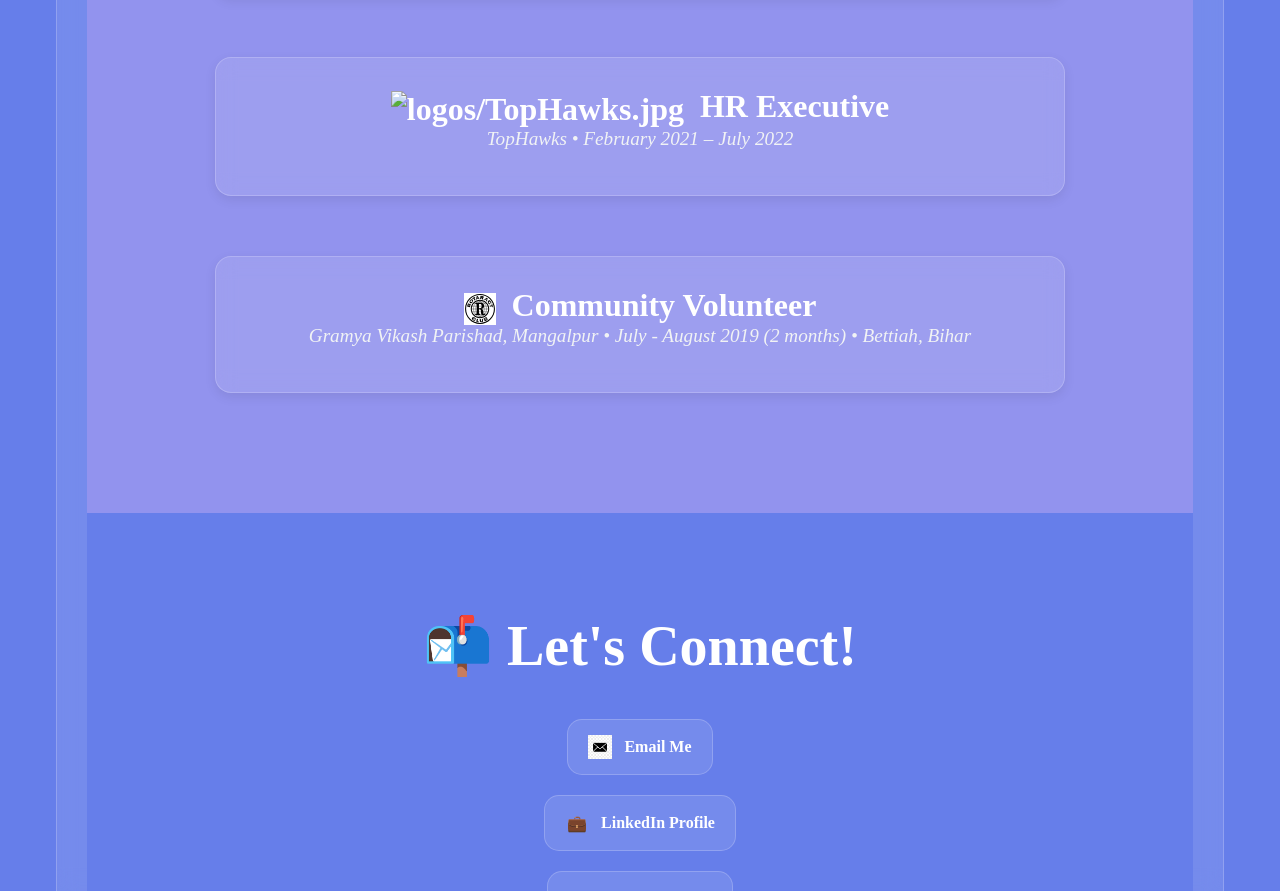
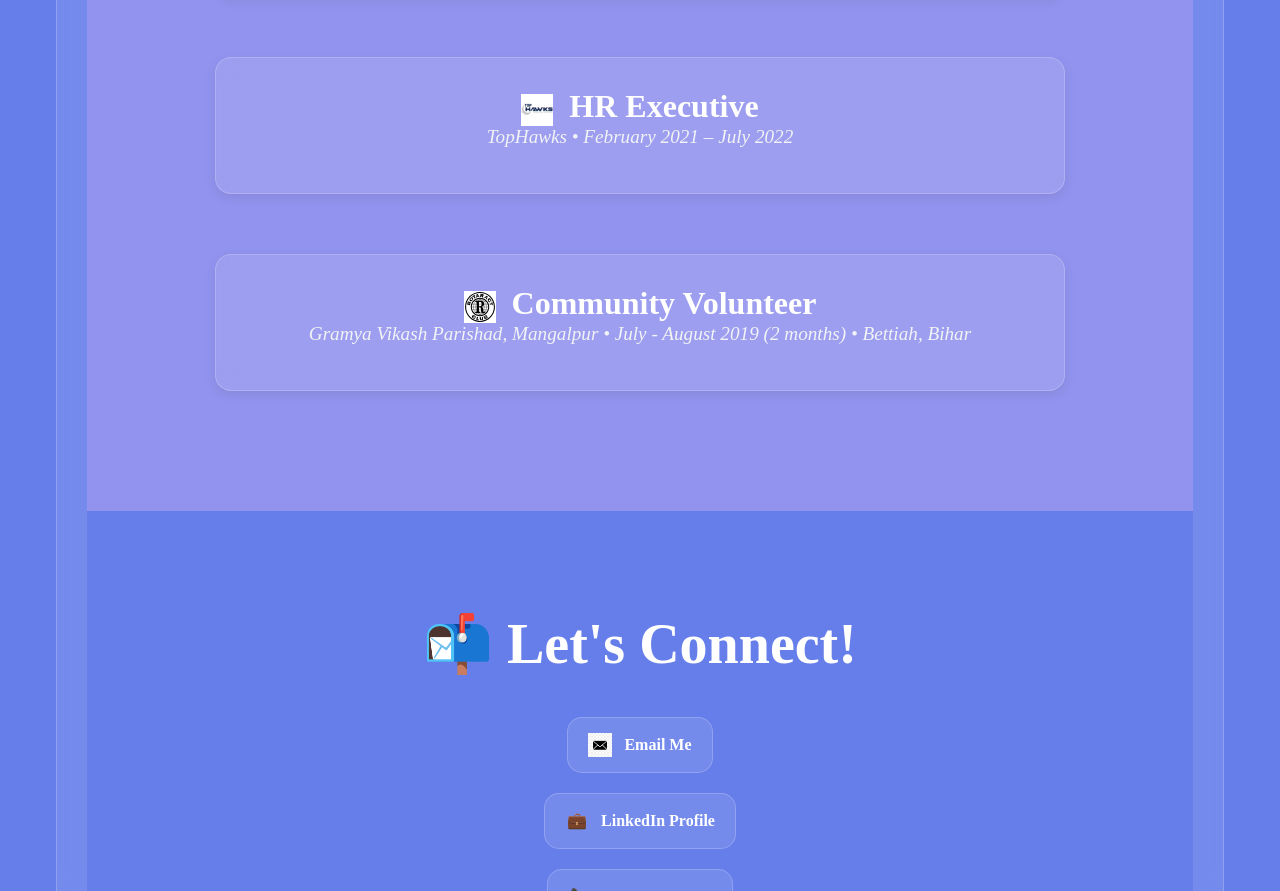
Before and after one commit to Esheshwari/Kumari-Riya-Portfolio, a plain HTML site: page index.html in a window 1280 px wide. Shown: the part 10188-11079 px from the top of the page. Drawn offline with nearby package versions, Linux system fonts and the light colour scheme.

Commit message:
Update index.html

```diff
--- a/index.html
+++ b/index.html
@@ -838,7 +838,7 @@ body {
         </div>
         <div class="experience-entry">
     <h3>
-        <img src="" alt="logos/TopHawks.jpg" style="height:32px;vertical-align:middle;margin-right:8px;">
+        <img src="logos/TopHawks.jpg" alt="TopHawks" style="height:32px;vertical-align:middle;margin-right:8px;">
         HR Executive
     </h3>
     <p class="experience-date">
```
